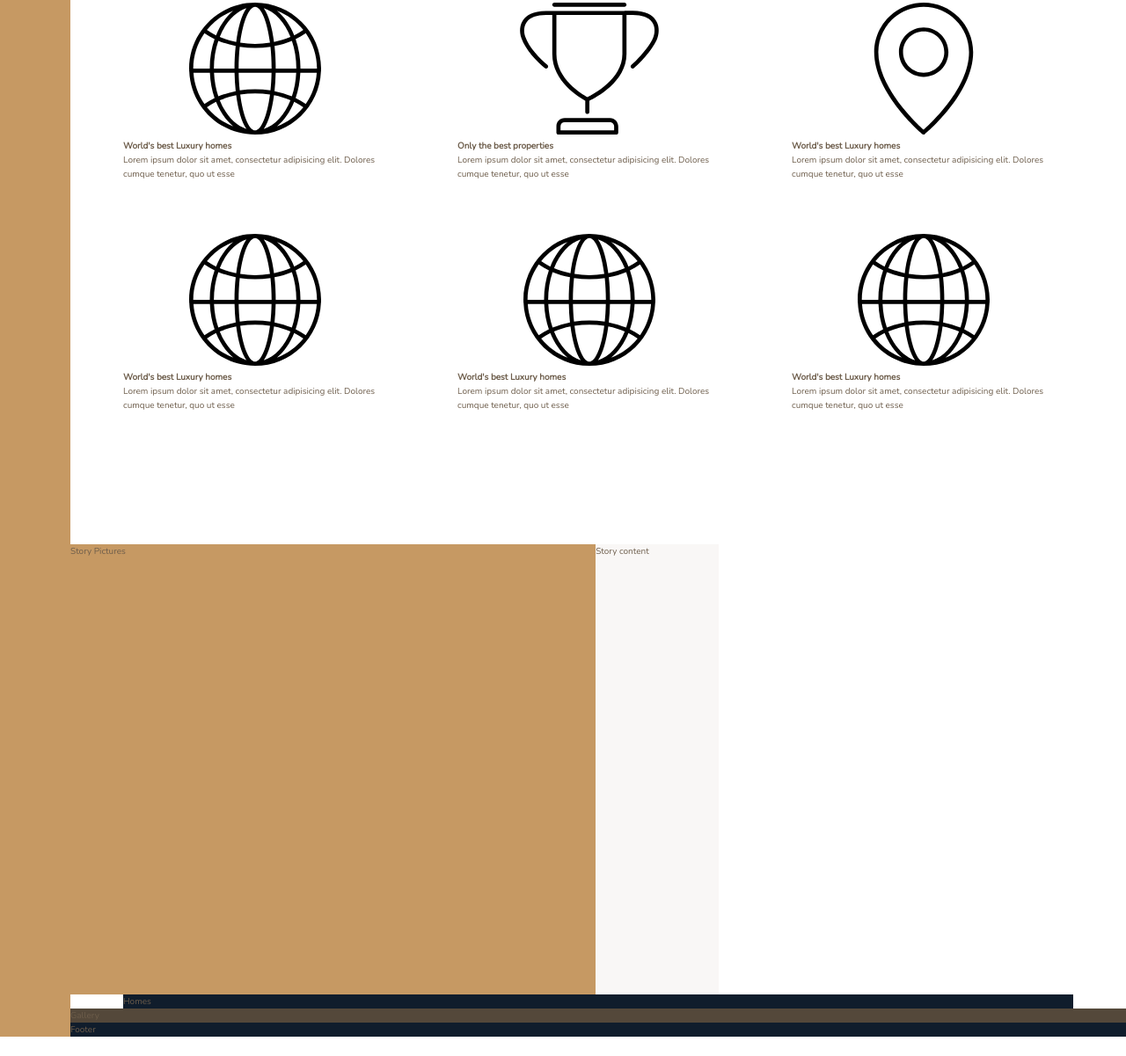
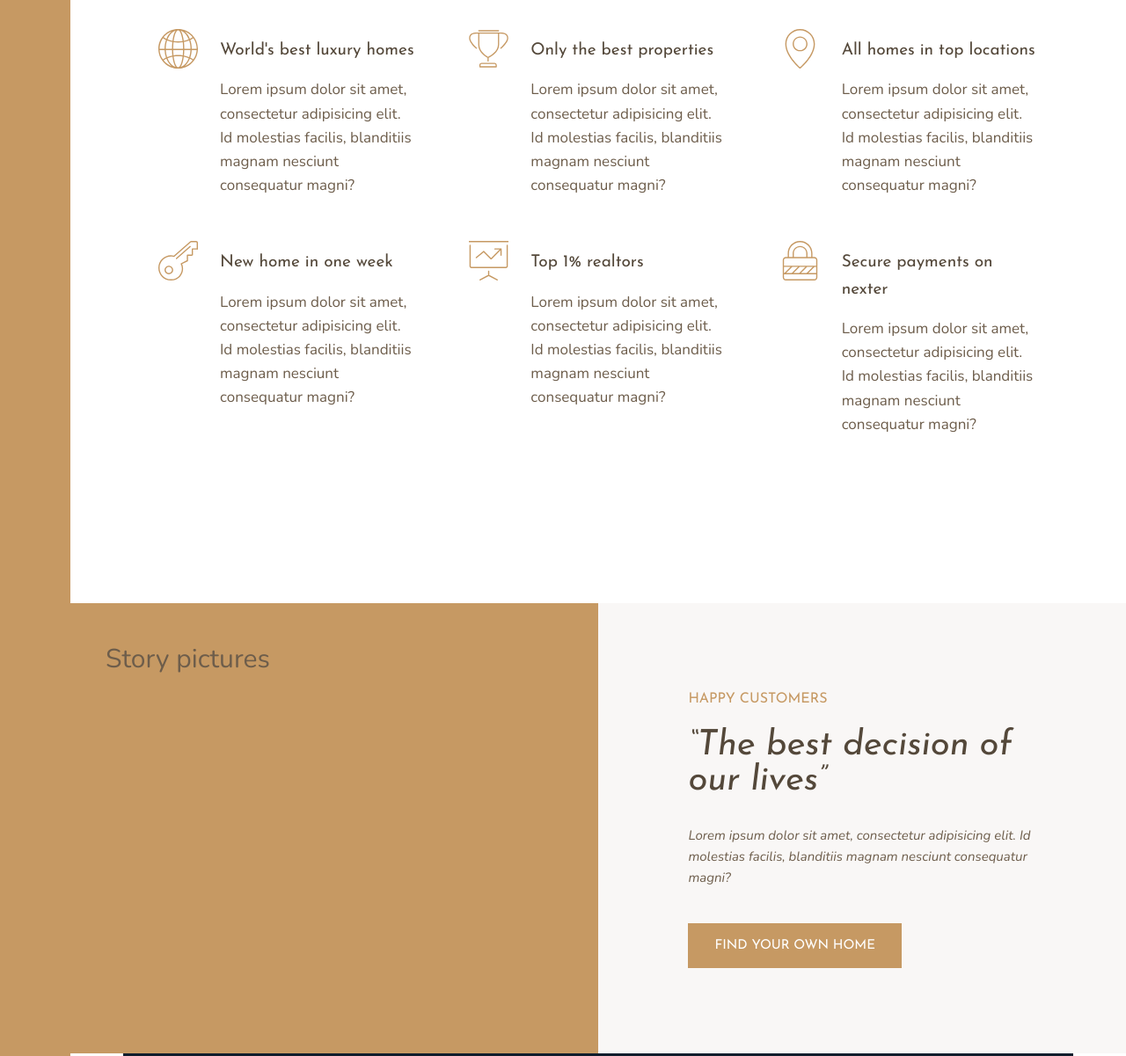
Before and after one commit to Robie-Robz/Nexter, a website: page index.html in a window 1280 px wide. Shown: the part 787-1988 px from the top of the page at 88% size. Before the commit the page ends 1966 px from the top, so only its background shows below. Drawn offline with nearby package versions, Linux system fonts and the light colour scheme.

Commit message:
Stroy section added

```diff
--- a/index.html
+++ b/index.html
@@ -19,59 +19,68 @@
             Header
         </header>
         <div class="realtors">
-            Top 3 realtors
+            Top realtors
         </div>
         <section class="features">
             <div class="feature">
                 <svg class="feature__icon">
                     <use xlink:href="img/sprite.svg#icon-global"></use>
                 </svg>
-                <h4 class="heading-4">World's best Luxury homes</h4>
-                <p class="feature__text">Lorem ipsum dolor sit amet, consectetur adipisicing elit. Dolores cumque tenetur, quo ut esse </p>
+                <h4 class="heading-4 heading-4--dark">World's best luxury homes</h4>
+                <p class="feature__text">Lorem ipsum dolor sit amet, consectetur adipisicing elit. Id molestias facilis, blanditiis magnam nesciunt consequatur magni?</p>
+
             </div>
-
             <div class="feature">
                 <svg class="feature__icon">
                     <use xlink:href="img/sprite.svg#icon-trophy"></use>
                 </svg>
-                <h4 class="heading-4">Only the best properties</h4>
-                <p class="feature__text">Lorem ipsum dolor sit amet, consectetur adipisicing elit. Dolores cumque tenetur, quo ut esse </p>
+                <h4 class="heading-4 heading-4--dark">Only the best properties</h4>
+                <p class="feature__text">Lorem ipsum dolor sit amet, consectetur adipisicing elit. Id molestias facilis, blanditiis magnam nesciunt consequatur magni?</p>
+
             </div>
             <div class="feature">
                 <svg class="feature__icon">
                     <use xlink:href="img/sprite.svg#icon-map-pin"></use>
                 </svg>
-                <h4 class="heading-4">World's best Luxury homes</h4>
-                <p class="feature__text">Lorem ipsum dolor sit amet, consectetur adipisicing elit. Dolores cumque tenetur, quo ut esse </p>
+                <h4 class="heading-4 heading-4--dark">All homes in top locations</h4>
+                <p class="feature__text">Lorem ipsum dolor sit amet, consectetur adipisicing elit. Id molestias facilis, blanditiis magnam nesciunt consequatur magni?</p>
+
             </div>
             <div class="feature">
                 <svg class="feature__icon">
-                    <use xlink:href="img/sprite.svg#icon-global"></use>
+                    <use xlink:href="img/sprite.svg#icon-key"></use>
                 </svg>
-                <h4 class="heading-4">World's best Luxury homes</h4>
-                <p class="feature__text">Lorem ipsum dolor sit amet, consectetur adipisicing elit. Dolores cumque tenetur, quo ut esse </p>
+                <h4 class="heading-4 heading-4--dark">New home in one week</h4>
+                <p class="feature__text">Lorem ipsum dolor sit amet, consectetur adipisicing elit. Id molestias facilis, blanditiis magnam nesciunt consequatur magni?</p>
+
             </div>
             <div class="feature">
                 <svg class="feature__icon">
-                    <use xlink:href="img/sprite.svg#icon-global"></use>
+                    <use xlink:href="img/sprite.svg#icon-presentation"></use>
                 </svg>
-                <h4 class="heading-4">World's best Luxury homes</h4>
-                <p class="feature__text">Lorem ipsum dolor sit amet, consectetur adipisicing elit. Dolores cumque tenetur, quo ut esse </p>
+                <h4 class="heading-4 heading-4--dark">Top 1% realtors</h4>
+                <p class="feature__text">Lorem ipsum dolor sit amet, consectetur adipisicing elit. Id molestias facilis, blanditiis magnam nesciunt consequatur magni?</p>
+
             </div>
             <div class="feature">
                 <svg class="feature__icon">
-                    <use xlink:href="img/sprite.svg#icon-global"></use>
+                    <use xlink:href="img/sprite.svg#icon-lock"></use>
                 </svg>
-                <h4 class="heading-4">World's best Luxury homes</h4>
-                <p class="feature__text">Lorem ipsum dolor sit amet, consectetur adipisicing elit. Dolores cumque tenetur, quo ut esse </p>
+                <h4 class="heading-4 heading-4--dark">Secure payments on nexter</h4>
+                <p class="feature__text">Lorem ipsum dolor sit amet, consectetur adipisicing elit. Id molestias facilis, blanditiis magnam nesciunt consequatur magni?</p>
+
             </div>
+
 
         </section>
         <div class="story__pictures">
-            Story Pictures
+           Story pictures
         </div>
         <div class="story__content">
-            Story content
+            <h3 class="heading-3 mb-sm">Happy Customers</h3>
+           <h2 class="heading-2 heading-2--dark mb-md">&ldquo;The best decision of our lives&rdquo;</h2>
+           <p class="story__text">Lorem ipsum dolor sit amet, consectetur adipisicing elit. Id molestias facilis, blanditiis magnam nesciunt consequatur magni?</p>
+           <button class="btn">Find your own home</button>
         </div>
         <section class="homes">
             Homes
--- a/sass/_base.scss
+++ b/sass/_base.scss
@@ -31,9 +31,13 @@ body{
     line-height: 1.6;
 }
 .container{
-    display:grid;
-    grid-template-rows: 80vh min-content 40vw repeat(3, min-content) ;
-    grid-template-columns: [sidebar-start] 8rem [sidebar-end full-start] minmax(6rem,1fr) [center-start] repeat(8,[col-start] minmax(min-content,14rem)[col-end]) [center-end] minmax(6rem,1fr) [full-end];
+    display: grid;
+    grid-template-rows: 80vh min-content 40vw repeat(3, min-content);
+    grid-template-columns: [sidebar-start] 8rem [sidebar-end full-start] minmax(6rem,1fr) [center-start] repeat(8, [col-start] minmax(min-content,14rem) [col-end]) [center-end] minmax(6rem,1fr) [full-end];
 
+    &>*{
+        padding: 40px;
+        font-size: 3rem;
+    }
 
 }
--- a/sass/_features.scss
+++ b/sass/_features.scss
@@ -1,9 +1,26 @@
 .features{
 
     grid-column: center-start/center-end;
+    margin:15rem 0;
+    display:grid;
+    grid-template-columns: repeat(auto-fit, minmax(25rem, 1fr));
+    grid-gap:6rem;
+    align-items: start;
+}
 
-    margin: 15rem 0;
+.feature{
     display:grid;
-    grid-template-columns: repeat(3,1fr);
-    grid-gap: 6rem;
+    grid-template-columns: min-content 1fr;
+    grid-row-gap: 1.5rem;
+    grid-column-gap: 2.5rem;
+    &__icon{
+        fill: $color-primary;
+        width:4.5rem;
+        height:4.5rem;
+        grid-row: 1/span 2;
+        transform: translateY(-1rem);
+    }
+    &__text{
+        font-size: 1.7rem;
+    }
 }
--- a/sass/_story.scss
+++ b/sass/_story.scss
@@ -5,5 +5,17 @@
     }
     &__content{
         background-color: $color-grey-light-1;
+        grid-column: col-start 5/full-end;
+
+        padding:6rem 8vw;
+        display: grid;
+        align-content: center;
+        justify-items:start;
+
+    }
+    &__text{
+        font-size: 1.5rem;
+        font-style: italic;
+        margin-bottom: 4rem;
     }
 }
--- a/sass/_typography.scss
+++ b/sass/_typography.scss
@@ -0,0 +1,70 @@
+%heading{
+    font-family: $font-display;
+    font-weight: 400;
+}
+.heading-1{
+    @extend %heading;
+}
+
+.heading-2{
+    @extend %heading;
+    font-size: 4rem;
+    font-style: italic;
+    line-height: 1;
+   &--light{
+        color: $color-grey-light-1;
+
+    }
+    &--dark{
+        color:$color-grey-dark-1;
+    }
+}
+
+.heading-3{
+    @extend %heading;
+    font-size: 1.6rem;
+    color:$color-primary;
+    text-transform: uppercase;
+}
+
+.heading-4{
+    @extend %heading;
+    font-size: 1.9rem;
+    &--light{
+        color: $color-grey-light-1;
+
+    }
+    &--dark{
+        color:$color-grey-dark-1;
+    }
+}
+
+.btn{
+    background-color: $color-primary;
+    color:#fff;
+    border:none;
+    border-radius: 0;
+    font-family: $font-display;
+    font-size: 1.5rem;
+    text-transform: uppercase;
+    padding: 1.8rem 3rem;
+    cursor: pointer;
+    transition: all .2s;
+    &:hover{
+        background-color: $color-primary-dark;
+    }
+}
+
+
+.mb-sm{
+    margin-bottom: 2rem;
+}
+.mb-md{
+    margin-bottom: 3rem;
+}
+.mb-lg{
+    margin-bottom: 4rem;
+}
+.mb-hg{
+    margin-bottom: 8rem;
+}
```
Also changed, not shown: css/style.css.
